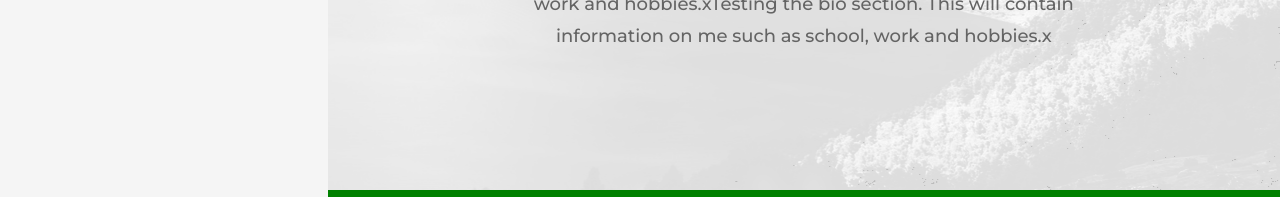
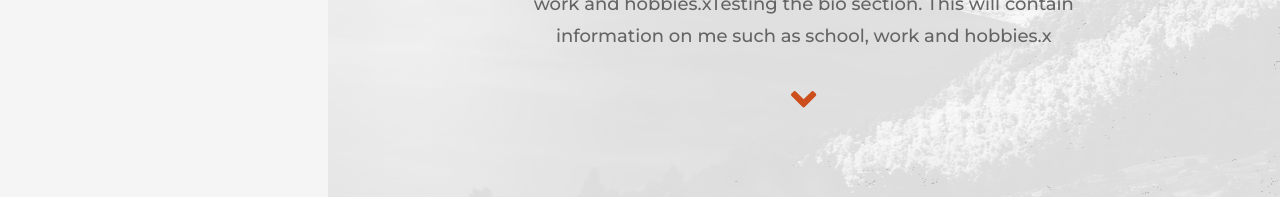
Before and after one commit to msbp/personal-website, a React (Create React App) app: page / in a window 1280 px wide. Shown: the part 570-767 px from the top of the page. Built offline with nearby package versions, Linux system fonts and the light colour scheme.

Commit message:
Added font-awesome packages required. Added an arrow to show the user there is more they can do.

```diff
--- a/package.json
+++ b/package.json
@@ -3,6 +3,9 @@
   "version": "0.1.0",
   "private": true,
   "dependencies": {
+    "@fortawesome/fontawesome-svg-core": "^1.2.15",
+    "@fortawesome/free-solid-svg-icons": "^5.7.2",
+    "@fortawesome/react-fontawesome": "^0.1.4",
     "bootstrap": "^4.3.1",
     "react": "^16.8.2",
     "react-dom": "^16.8.2",
--- a/src/css/Sections.css
+++ b/src/css/Sections.css
@@ -5,17 +5,22 @@
     font-weight: 900;
     text-align: center;
 }
+.scrollDownIcon {
+    font-size: 1.5em;
+    margin-top: 18px;
+    color: #cc4e1c;
+}
 
 /* Home Section */
 .home{
-    padding-bottom: 50px;
+    /* padding-bottom: 50px; */
     background-image: url('../images/new_b&w.png');
     background-attachment: fixed;
     background-repeat: no-repeat;
 
     /* WORK ON CENTERING THE IMAGE AND PROPERLY SIZING IT */
     background-position-x: right;
-    min-height: 95vh;
+    min-height: 97vh;
 }
 .profileImage {
     height: 220px;
@@ -41,7 +46,7 @@
 
 /* Projects Section */
 .projects {
-    background-color: green;
+    background-color:rgb(255, 255, 255);
     padding-top: 50px;
     height: 600px;
 }
@@ -54,7 +59,7 @@
 
 /* Blog Section */
 .blog {
-    background-color: yellow;
+    background-color: rgba(0, 0, 0, 0.1);
     height: 600px;
 
 }
--- a/src/sections/Home.jsx
+++ b/src/sections/Home.jsx
@@ -1,5 +1,8 @@
 import React from 'react'
 import '../css/Sections.css'
+import { FontAwesomeIcon } from '@fortawesome/react-fontawesome'
+import { faAngleDown } from '@fortawesome/free-solid-svg-icons'
+// import { FontAwesomeIcon } from '@fortawesome/react-fontawesome'
 const homeContent = require('../config/content.json').sections.home
 
 class Home extends React.Component {
@@ -7,32 +10,40 @@
    * This is the component's constructor.
    * @param {*} props - Props
    */
-  constructor (props) {
+  constructor(props) {
     super(props)
   }
 
-  getPhoto () {
+  getPhoto() {
     return (
       <img src={homeContent.profileImage} className='rounded-circle profileImage' />
     )
   }
 
-  getName () {
+  getName() {
     return (
       <h2 className='name'>{homeContent.name}</h2>
     )
   }
 
-  getBio () {
+  getBio() {
     return (
       <div className='bio'>{homeContent.bio}</div>
+    )
+  }
+
+  getDownArrow() {
+    return (
+      <div class="scrollDownIcon">
+        <FontAwesomeIcon icon={faAngleDown} />
+      </div>
     )
   }
 
   /**
    * Render method.
    */
-  render () {
+  render() {
     return (
 
       <div className='home'>
@@ -49,6 +60,9 @@
           {this.getBio()}
         </div>
 
+        <div className='text-center scrollDownIcon'>
+          {this.getDownArrow()}
+        </div>
       </div>
 
     )
```
Also changed, not shown: 1 other file (tests, documents, lock files or other folders).
